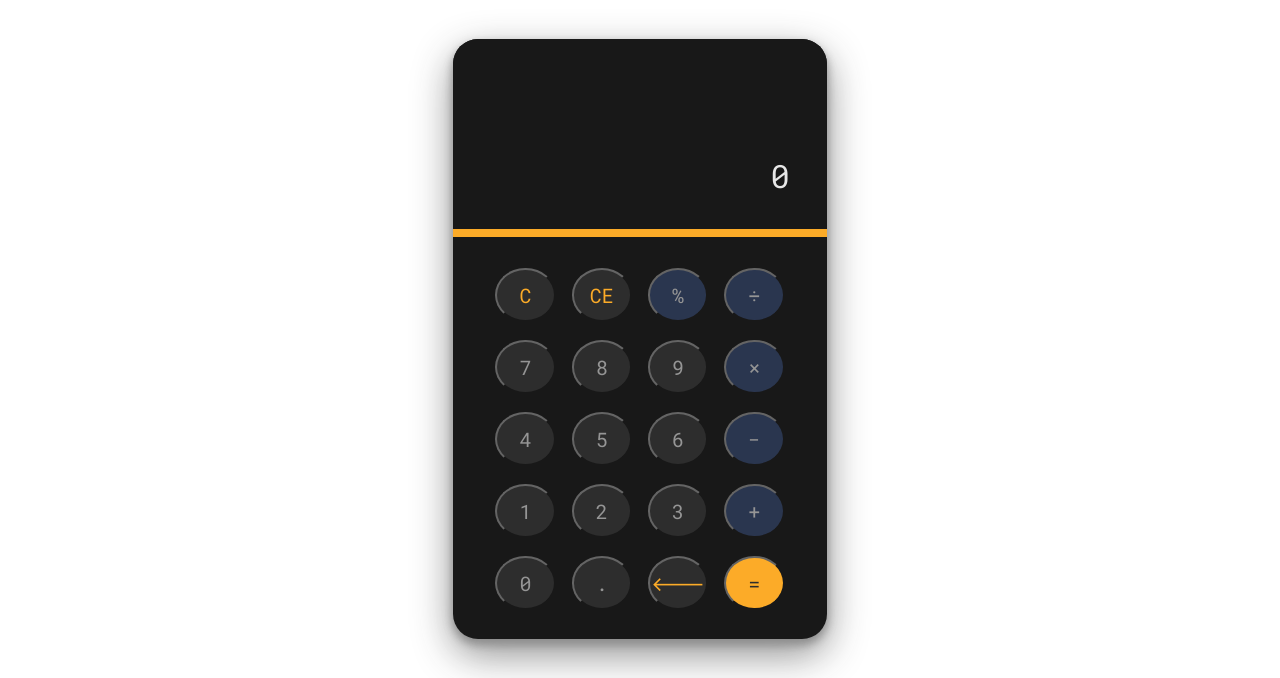
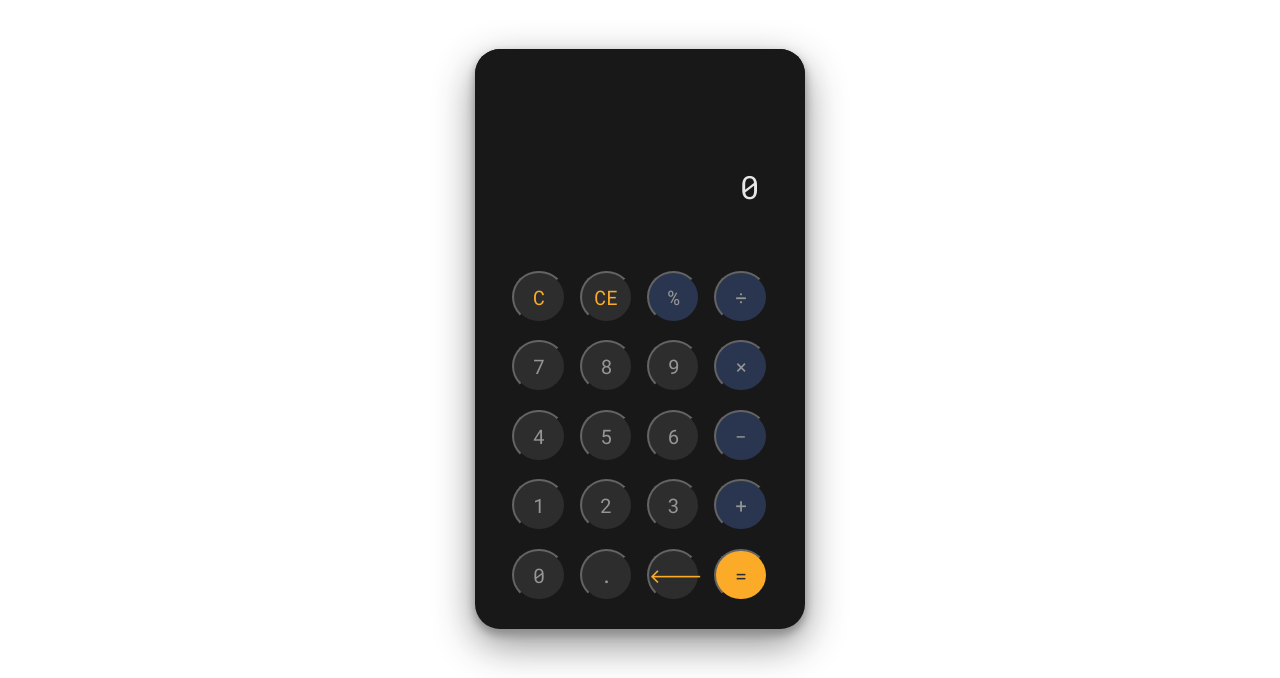
Before and after one commit to biboyboy04/calculator, a plain HTML site: page index.html in a window 1280 px wide. Shown: the part 88-766 px from the top of the page. Drawn offline with Linux system fonts and the light colour scheme.

Commit message:
Add scroll on display, Add id on divs, and Remove and Change codes. Add id's on display-container children. Because I removed the <p> elements on html and used div text instead.
Change .calculator min-height and Change min-width to max.

Add scroll bar designs for overflow scroll.

Modify .display-container.

```diff
--- a/style.css
+++ b/style.css
@@ -34,39 +34,42 @@ body {
 .calculator {
   display: flex;
   flex-direction: column;
-  justify-content: center;
   align-items: center;
   background-color: #000000;
-  min-height: 600px;
-  min-width: 350px;
+  min-height: 580px;
+  max-width: 330px;
   border-radius: 25px;
   overflow: hidden;
   box-shadow: 0 5px 10px grey, 0 15px 40px grey;
   opacity: 0.9;
-  margin: 4em 1em 4em;
+  margin: 4em 0 4em;
 }
 
-.footer {
-  width: 100%;
-  display: flex;
-  justify-content: center;
-  align-items: center;
-  background-color: #000000;
-  color: #fca311;
-  padding-top: 0.7%;
-  padding-bottom: 0.5%;
-  font-size: 1.5rem;
-  gap: 0.7rem;
+::-webkit-scrollbar {
+  height: 1.3rem;
+  background-color: #fca311;
+}
+
+/* Handle */
+::-webkit-scrollbar-thumb {
+  background: #14213d;
+  border-radius: 10px;
+}
+
+/* Handle on hover */
+::-webkit-scrollbar-thumb:hover {
+  background: #e5e5e5;
 }
 
 .display-container {
   display: flex;
   height: 33%;
-  width: 100%;
+  width: min(100%, 330px);
   background-color: black;
   flex-direction: column;
-  border-bottom: 1em solid #fca311;
-  padding-bottom: 4rem;
+  padding: 0 2rem 4rem;
+  overflow-x: scroll;
+  text-align: right;
 }
 
 .display-calc,
@@ -77,7 +80,7 @@ body {
 }
 
 .display-calc {
-  font-size: 2rem;
+  font-size: 2.5rem;
   margin-top: auto;
   opacity: 0.6;
 }
@@ -145,3 +148,16 @@ body {
   color: #171717;
   background-color: #fca311;
 }
+
+.footer {
+  width: 100%;
+  display: flex;
+  justify-content: center;
+  align-items: center;
+  background-color: #000000;
+  color: #fca311;
+  padding-top: 0.7%;
+  padding-bottom: 0.5%;
+  font-size: 1.5rem;
+  gap: 0.7rem;
+}
```
